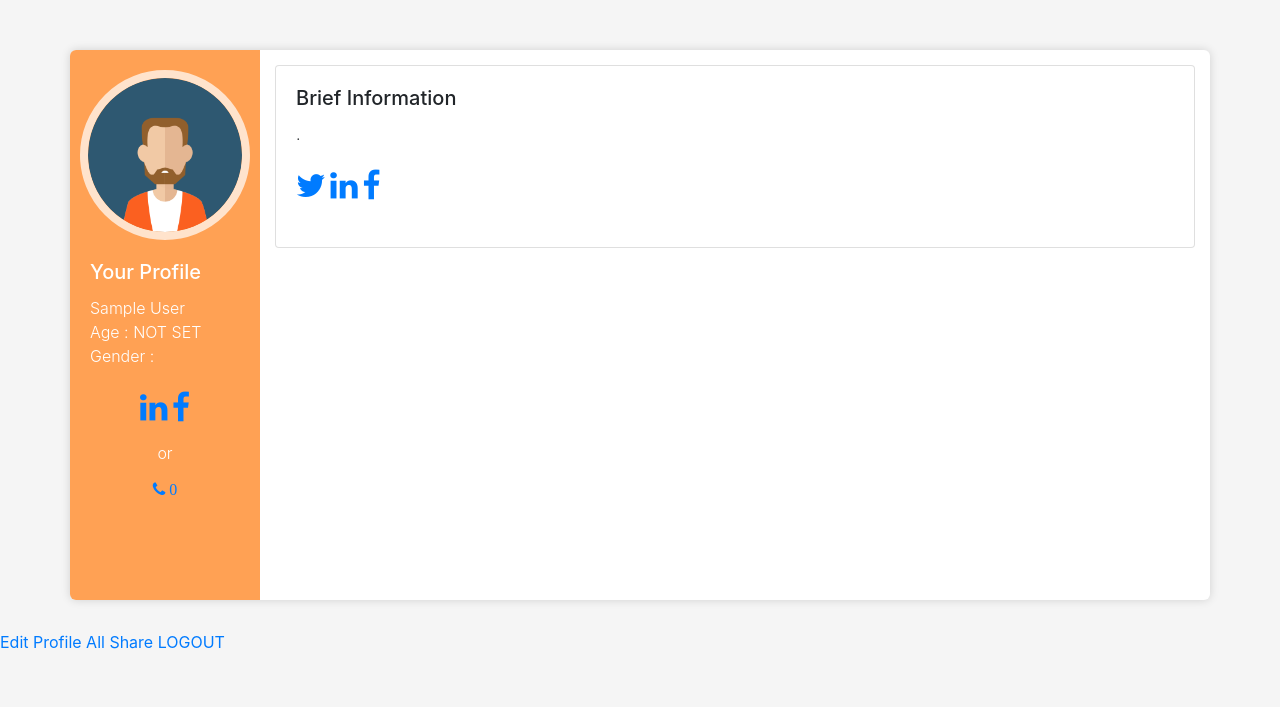
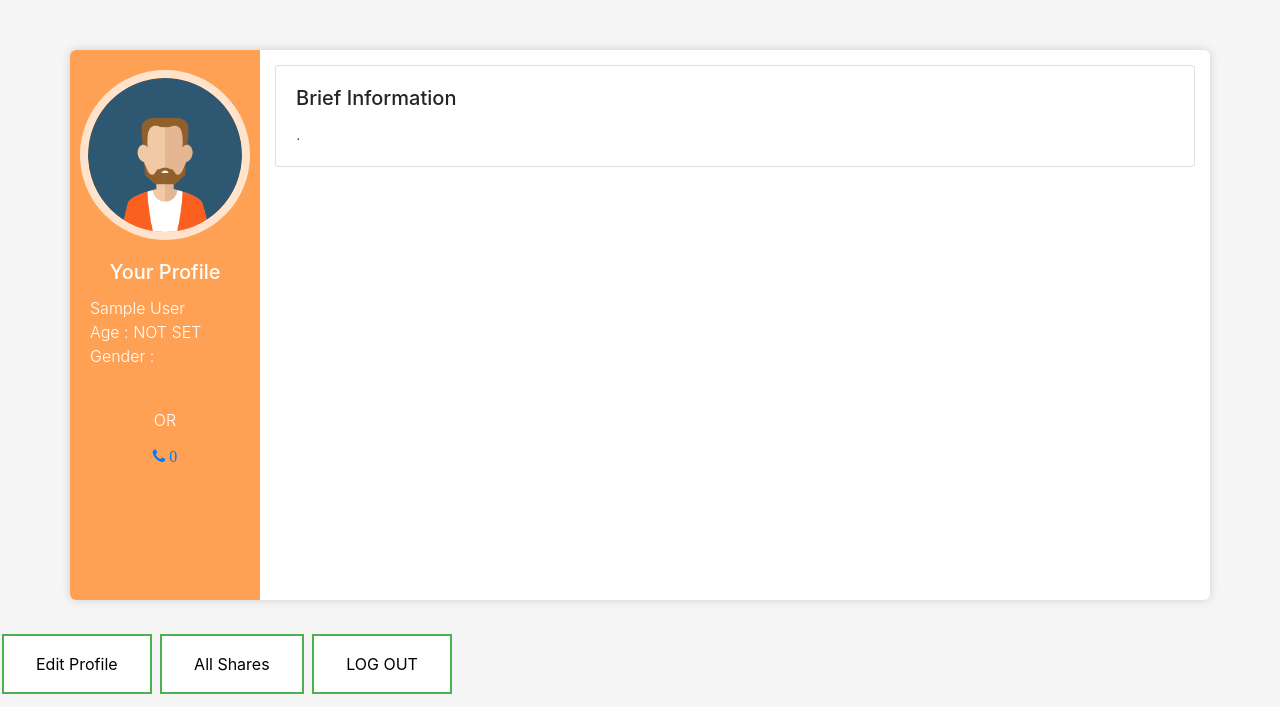
Before and after one commit to bameethanida/BetterTogether, a Django app: page /profile/ in a window 1280 px wide. Shown: the part 93-800 px from the top of the page. Run offline with Django 3.2, Linux system fonts and the light colour scheme; the visitor is signed in with stand-in values (Sample User, id 1); some libraries are stand-ins or nearby versions.

Commit message:
minor fixing

```diff
--- a/BetterTogetherApp/static/css/profile_style.css
+++ b/BetterTogetherApp/static/css/profile_style.css
@@ -157,6 +157,27 @@ div img {
     max-width: 100%;
 }
 
+div .button {
+    background-color: #4CAF50; /* Green */
+    border: none;
+    color: white;
+    padding: 16px 32px;
+    text-align: center;
+    text-decoration: none;
+    display: inline-block;
+    font-size: 16px;
+    margin: 4px 2px;
+    -webkit-transition-duration: 0.4s; /* Safari */
+    transition-duration: 0.4s;
+    cursor: pointer;
+  }
+
+div .button1 {
+    background-color: white;
+    color: black;
+    border: 2px solid #4CAF50;
+  }
+
 @media (min-width: 992px) {
     .col-md-2 {
         width: 16.66667%;
--- a/BetterTogetherApp/templates/BetterTogetherApp/profile.html
+++ b/BetterTogetherApp/templates/BetterTogetherApp/profile.html
@@ -21,7 +21,8 @@
 <body class="Top">
     <nav class="nav navbar-light bg-faded">
         <a class="nav-brand" href="#">
-            <a href="{% url 'BetterTogetherApp:index' %}"><img src="{% static '/image/long-logo-3.png' %}" height="65" alt="BetterTogether">
+            <a href="{% url 'BetterTogetherApp:index' %}"><img src="{% static '/image/long-logo-3.png' %}" height="65"
+                    alt="BetterTogether">
             </a>
     </nav>
     <div class="container">
@@ -30,27 +31,29 @@
                 <div class="main-box-sidebar-section">
                     <div class="circle">
                         <script src="https://ajax.googleapis.com/ajax/libs/jquery/2.1.1/jquery.min.js"></script>
-                        <img id="profileImage" class="sidebar-profile-thumbnail profile-pic" src="{% static '/image/avatar.png' %}"
-                            alt="Avatar image">
+                        <img id="profileImage" class="sidebar-profile-thumbnail profile-pic"
+                            src="{% static '/image/avatar.png' %}" alt="Avatar image">
                         <input id="imageUpload" type="file" name="profile_photo" placeholder="Photo" required=""
                             capture>
                     </div>
                     <div class="card-body">
-                        <h5 class="card-title">Your Profile</h5>
-                        <p class="card-text">{{ user.first_name }} {{ user.last_name }}
+                        <h5 class="card-title">
+                            <center>Your Profile</center>
+                        </h5>
+                        <p class="card-text">
+                            {{ user.first_name }} {{ user.last_name }}
                             {% if not user.info.birthday == NULL %}
                             <br> Age : {{ user.info.get_age }}
                             {% else %}
                             <br> Age : NOT SET
                             {% endif %}
-                        <br> Gender : {{ user.info.get_gender }}</p>
+                            <br> Gender : {{ user.info.get_gender }}
+                        </p>
                         <div style="margin: 24px 0;text-align: center;">
                             {% if user.info.twitter %}
                             <a href="{{ user.info.twitter }}"><i class="fa fa-twitter fa-2x"></i></a>
                             {% endif %}
-                            <a href="#"><i class="fa fa-linkedin fa-2x"></i></a>
-                            <a href="#"><i class="fa fa-facebook fa-2x"></i></a>
-                            <p class="pt-3">or</p>
+                            <p class="pt-3">OR</p>
                             <a href="{{ user.info.phone_num }}" class="fa fa-phone"> {{ user.info.phone_num }}</a>
                         </div>
                     </div>
@@ -61,11 +64,7 @@
                     <div class="card-body">
                         <h5 class="card-title">Brief Information</h5>
                         <p class="card-text">{{ info.brief_info }}.</p>
-                        <div style="margin: 24px 0;">
-                            <a href="#"><i class="fa fa-twitter fa-2x"></i></a>
-                            <a href="#"><i class="fa fa-linkedin fa-2x"></i></a>
-                            <a href="#"><i class="fa fa-facebook fa-2x"></i></a>
-                        </div>
+
                     </div>
                 </div>
             </div>
@@ -87,13 +86,15 @@
         integrity="sha384-JjSmVgyd0p3pXB1rRibZUAYoIIy6OrQ6VrjIEaFf/nJGzIxFDsf4x0xIM+B07jRM" crossorigin="anonymous">
     </script>
 
+    <div>
+        <a class="button button1" href="{% url 'BetterTogetherApp:edit_profile' %}">Edit Profile</a>
+        <a class="button button1" href="{% url 'BetterTogetherApp:all_share' %}">All Shares</a>
+        {% if user.is_authenticated %}
+        <a class="button button1" href="{% url 'BetterTogetherApp:logout' %}">LOG OUT</a>
+        {% endif %}
+    </div>
 
-<a href="{% url 'BetterTogetherApp:edit_profile' %}">Edit Profile</a>
-<a href="{% url 'BetterTogetherApp:all_share' %}">All Share</a>
 
-{% if user.is_authenticated %}
-<a href="{% url 'BetterTogetherApp:logout' %}">LOGOUT</a>
-{% endif %}
 
 </body>
 {% endblock %}
```
Also changed, not shown: BetterTogetherApp/migrations/0001_initial.py, BetterTogetherApp/migrations/0002_auto_20191213_1705.py, BetterTogetherApp/migrations/0003_auto_20191213_1706.py. Lines whose indentation alone changed are shown as unchanged.
